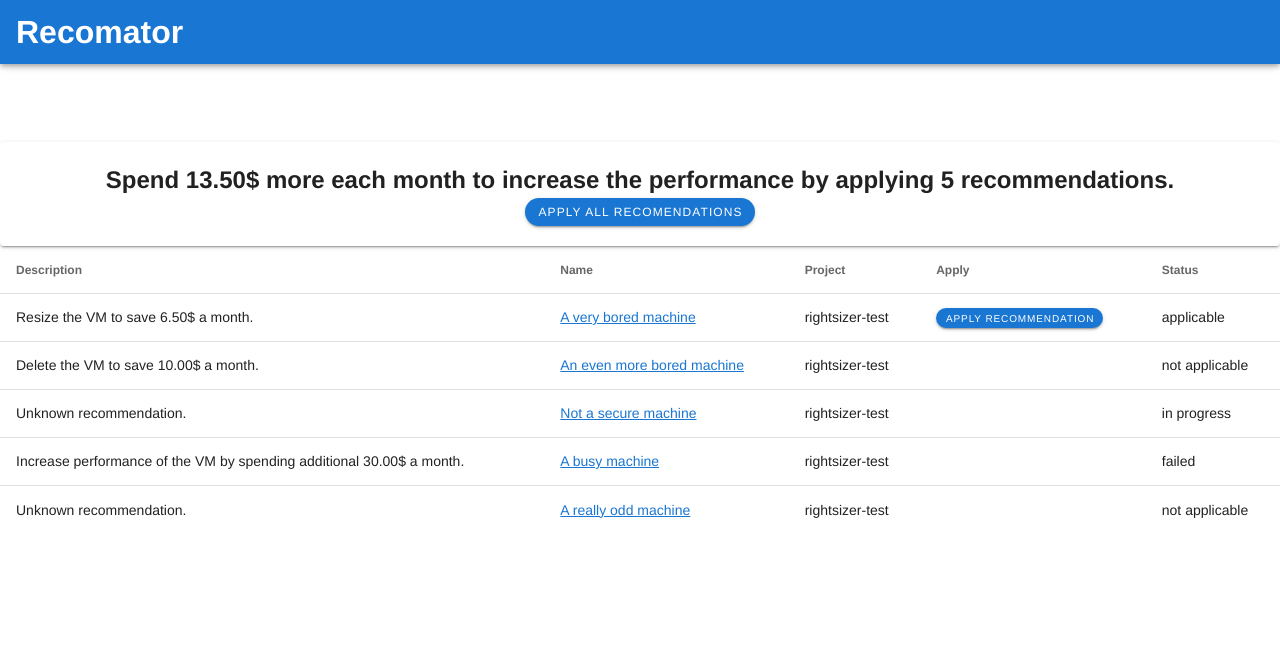
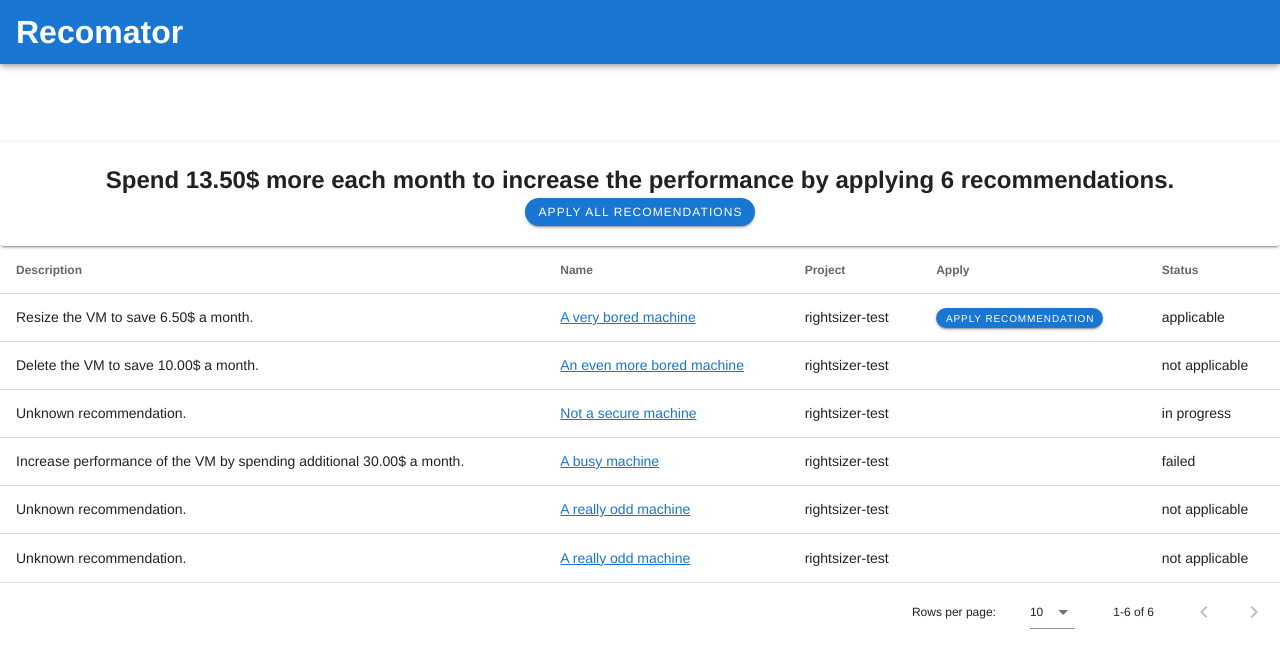
Before and after one commit to googleinterns/recomator, a Vue app in the folder frontend/: page /mock in a window 1280 px wide. Shown: the top 668 px of the page. Built offline with nearby package versions, Linux system fonts and the light colour scheme.

Commit message:
Changed table's type to v-data-table, so now it has pagination.

```diff
--- a/frontend/src/views/Mock.vue
+++ b/frontend/src/views/Mock.vue
@@ -25,40 +25,32 @@ limitations under the License. -->
           >Apply All Recomendations</v-btn
         >
       </v-card>
-      <v-simple-table>
-        <thead>
+      <v-data-table :headers="headers" :items="recommendations">
+        <template v-slot:item="recommendation">
           <tr>
-            <th v-for="header in headers" v-bind:key="header.value">
-              {{ header.text }}
-            </th>
-          </tr>
-        </thead>
-        <tbody>
-          <tr
-            v-for="(recommendation, index) in recommendations"
-            v-bind:key="index"
-          >
-            <!-- <td>{{ recommendation.type }}</td>
-            <td>{{ recommendation.cost }}</td> -->
-            <td class="text-left">{{ recommendation.getDescription() }}</td>
             <td class="text-left">
-              <a :href="recommendation.path"> {{ recommendation.name }} </a>
+              {{ recommendation.item.getDescription() }}
             </td>
-            <td class="text-left">{{ recommendation.project }}</td>
+            <td class="text-left">
+              <a :href="recommendation.item.path">
+                {{ recommendation.item.name }}
+              </a>
+            </td>
+            <td class="text-left">{{ recommendation.item.project }}</td>
             <td class="text-left">
               <v-btn
                 rounded
                 color="primary"
-                :disabled="!recommendation.applicable()"
+                :disabled="!recommendation.item.applicable()"
                 dark
                 x-small
                 >Apply Recommendation</v-btn
               >
             </td>
-            <td class="text-left">{{ recommendation.status }}</td>
+            <td class="text-left">{{ recommendation.item.status }}</td>
           </tr>
-        </tbody>
-      </v-simple-table>
+        </template>
+      </v-data-table>
       <!-- change to v-data-table -->
     </v-main>
   </v-app>
@@ -169,11 +161,16 @@ class Summary {
 @Component
 export default class Mock extends Vue {
   private headers = [
-    { text: "Description", align: "start", sortable: false, value: "type" },
-    { text: "Name", value: "name" },
-    { text: "Project", value: "name" },
-    { text: "Apply", value: "apply" },
-    { text: "Status", value: "status" }
+    {
+      text: "Description",
+      align: "start",
+      sortable: false,
+      value: "Description"
+    },
+    { text: "Name", value: "Name" },
+    { text: "Project", value: "Project" },
+    { text: "Apply", value: "Apply" },
+    { text: "Status", value: "Status" }
   ];
 
   private recommendations = [
@@ -221,6 +218,15 @@ export default class Mock extends Vue {
       "rightsizer-test",
       "A really odd machine",
       "not applicable"
+    ),
+    new Recommendation(
+      "SOMETHING STRANGE",
+      "123$",
+      "https://pantheon.corp.google.com/compute/instancesDetail/zones/us-central1-c/\
+      instances/timus-test-for-probers-n2-std-4-idling?project=rightsizer-test&supportedpurview=project",
+      "rightsizer-test",
+      "A really odd machine",
+      "not applicable"
     )
   ];
 
```
